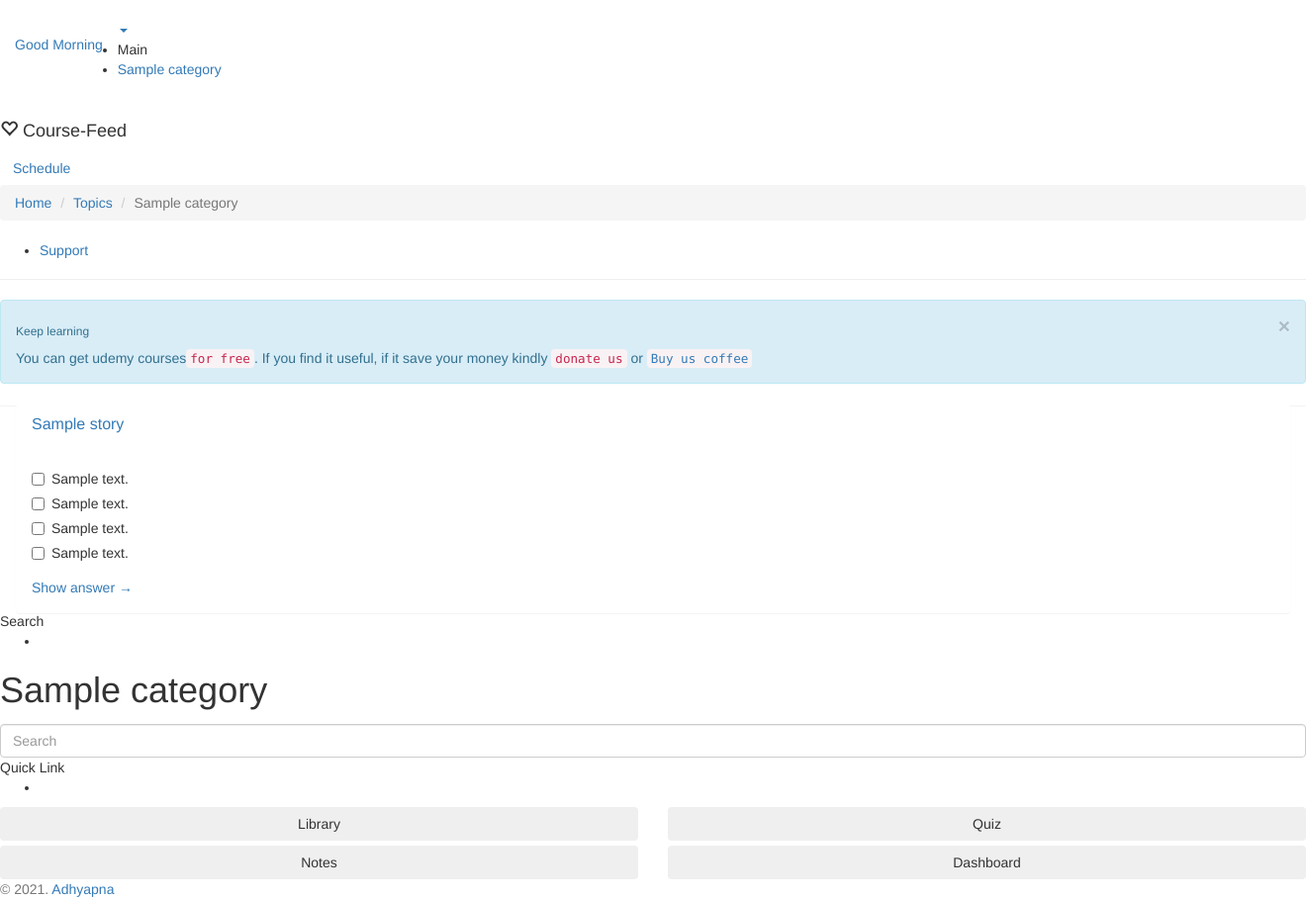
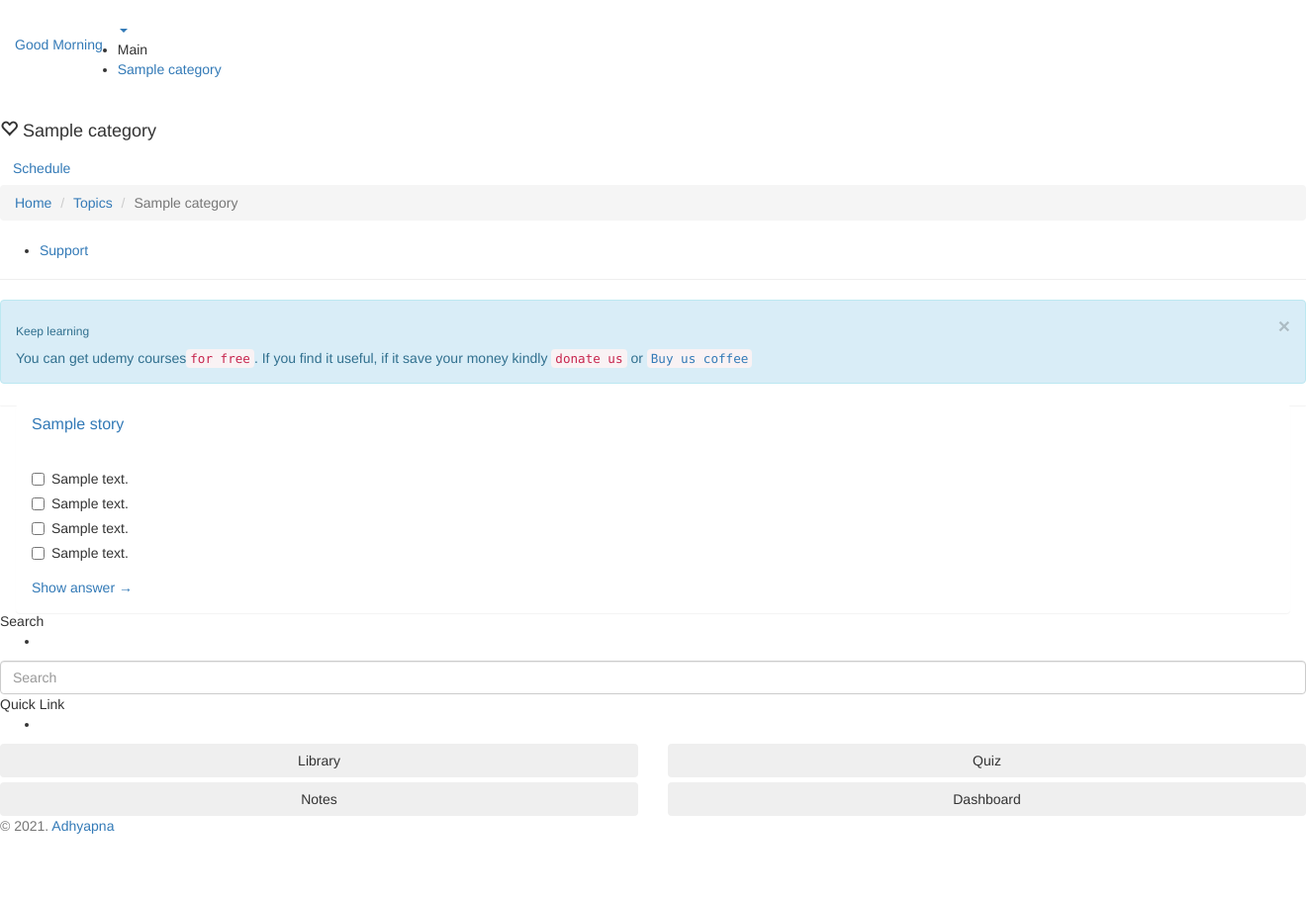
Before and after one commit to Patel-world/qbs, a Django app: template templates/story_list.html in a window 1320 px wide; the page is wider, and only the part inside the window is pictured. Shown: the part 52-961 px from the top of that part at 99% size. After the commit the page ends 895 px from the top of that part, so only its background shows below. Run offline with Django 3.2, Linux system fonts and the light colour scheme; the template is opened without the code that fills it: most values are stand-ins (such as "Sample title", 1, 10 or a date in 2020); some libraries are stand-ins or nearby versions.

Commit message:
Update story_list.html

```diff
--- a/templates/story_list.html
+++ b/templates/story_list.html
@@ -151,7 +151,7 @@
 				<div class="page-header page-header-default">
 					<div class="page-header-content">
 						<div class="page-title">
-							<h4><i class="glyphicon glyphicon-heart-empty"></i> <span class="text-semibold"> Course-Feed</span></h4>
+							<h4><i class="glyphicon glyphicon-heart-empty"></i> <span class="text-semibold"> {{ category.name }}</span></h4>
 						</div>
 
 						<div class="heading-elements">
@@ -294,9 +294,7 @@
 
 									<div class="category-content">
 										<form action="{% url 'story:search' %}" method="get">
-                      <div class="form-group mb-2">
-                        <h1>{% if category %}{{ category.name }}{% else %} STORIES {% endif %}</h1>
-                      </div>
+
 											<div class="has-feedback has-feedback-left">
 												<input type="search" class="form-control" placeholder="Search">
 												<div class="form-control-feedback">
```
